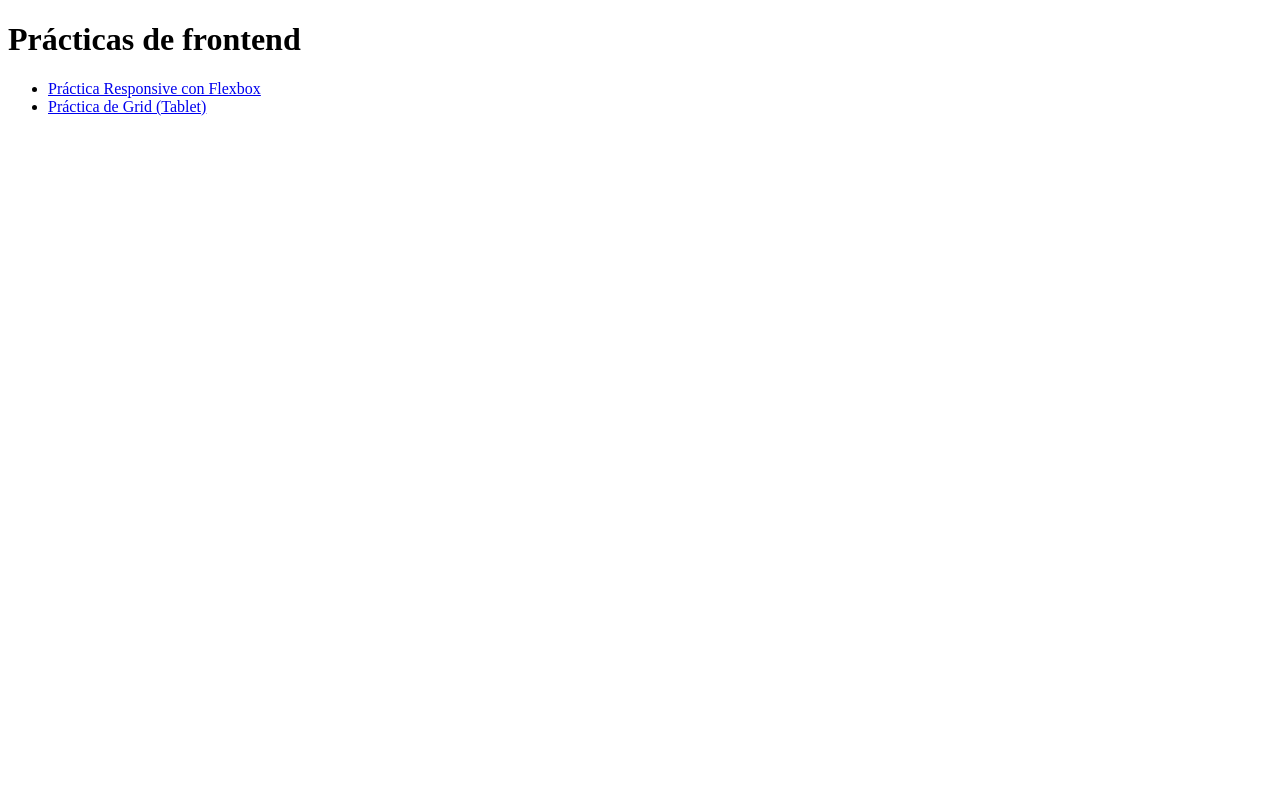
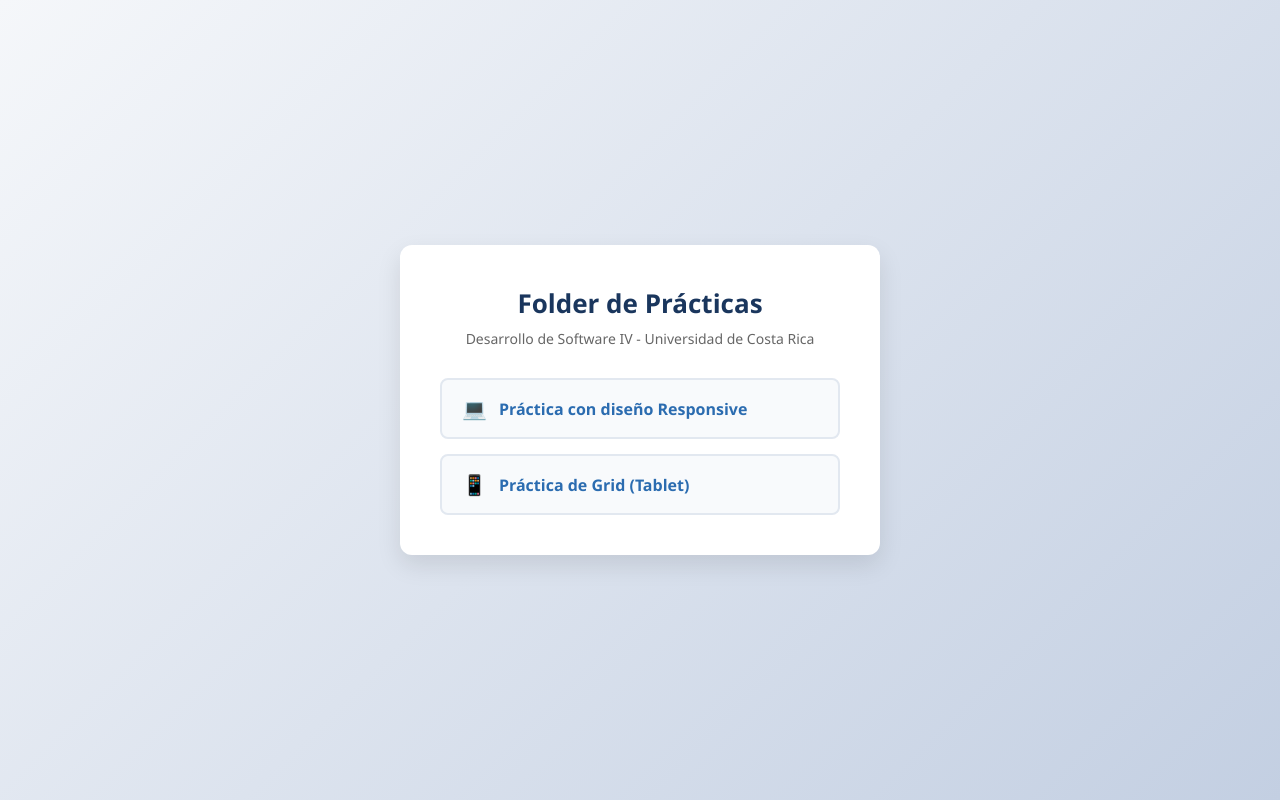
Before and after one commit to Abraham-2906/openvs, a website: page index.html in a window 1280 px wide. Drawn offline with Linux system fonts and the light colour scheme.

Commit message:
decoracion del menu de folders

```diff
--- a/index.html
+++ b/index.html
@@ -2,13 +2,29 @@
 <html lang="es">
 <head>
     <meta charset="UTF-8">
-    <title>Mis Prácticas - UCR</title>
+    <meta name="viewport" content="width=device-width, initial-scale=1.0">
+    <title>folder de Prácticas - UCR</title>
+    <link rel="stylesheet" href="style-menu.css">
 </head>
 <body>
-    <h1>Prácticas de frontend </h1>
-    <ul>
-        <li><a href="src/practica_diseño_responsive/responsive_flex.html">Práctica Responsive con Flexbox</a></li>
-        <li><a href="src/flexbox_grid_practica/grid_practica.html">Práctica de Grid (Tablet)</a></li>
-    </ul>
+
+    <div class="menu-container">
+        <h1>Folder de Prácticas</h1>
+        <p class="subtitle">Desarrollo de Software IV - Universidad de Costa Rica</p>
+
+        <ul class="nav-links">
+            <li>
+                <a href="src/practica_diseño_responsive/responsive_flex.html" target="_blank">
+                    <span class="icon">💻</span> Práctica con diseño Responsive
+                </a>
+            </li>
+            <li>
+                <a href="src/flexbox_grid_practica/grid_practica.html" target="_blank">
+                    <span class="icon">📱</span> Práctica de Grid (Tablet)
+                </a>
+            </li>
+        </ul>
+    </div>
+
 </body>
 </html>
--- /dev/null
+++ b/style-menu.css
@@ -0,0 +1,79 @@
+/* centrado de la página */
+* {
+    box-sizing: border-box;
+    margin: 0;
+    padding: 0;
+}
+
+body {
+    font-family: 'Segoe UI', Tahoma, Geneva, Verdana, sans-serif;
+    background: linear-gradient(135deg, #f5f7fa 0%, #c3cfe2 100%);
+    display: flex;
+    justify-content: center;
+    align-items: center;
+    height: 100vh;
+    color: #333;
+}
+
+/* Tarjeta principal */
+.menu-container {
+    background-color: #ffffff;
+    padding: 40px;
+    border-radius: 12px;
+    box-shadow: 0 10px 25px rgba(0, 0, 0, 0.1);
+    width: 100%;
+    max-width: 480px;
+    text-align: center;
+}
+
+/* titulos */
+.menu-container h1 {
+    font-size: 26px;
+    color: #1a365d;
+    margin-bottom: 8px;
+}
+
+.subtitle {
+    font-size: 14px;
+    color: #666;
+    margin-bottom: 30px;
+}
+
+/*  enlaces */
+.nav-links {
+    list-style: none;
+    display: flex;
+    flex-direction: column;
+    gap: 15px;
+}
+
+/* botones del menú */
+.nav-links a {
+    display: flex;
+    align-items: center;
+    padding: 15px 20px;
+    background-color: #f8fafc;
+    border: 2px solid #e2e8f0;
+    border-radius: 8px;
+    text-decoration: none;
+    color: #2b6cb0;
+    font-weight: 600;
+    font-size: 16px;
+
+    /* animacion  */
+    transition: all 0.3s ease;
+}
+
+.icon {
+    margin-right: 12px;
+    font-size: 20px;
+}
+
+/* Efecto Hover */
+.nav-links a:hover {
+    background-color: #ebf8ff;
+    color: #2b6cb0;
+    border-color: #3182ce;
+    transform: translateY(-4px);
+    box-shadow: 0 6px 15px rgba(49, 130, 206, 0.15);
+}
```
